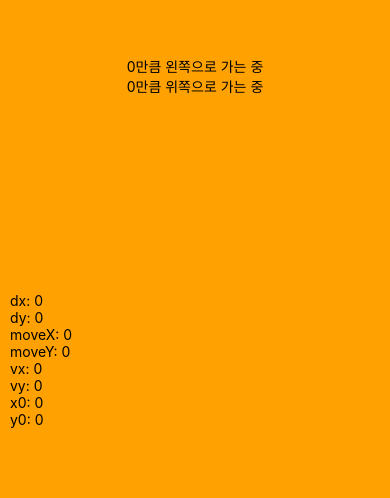
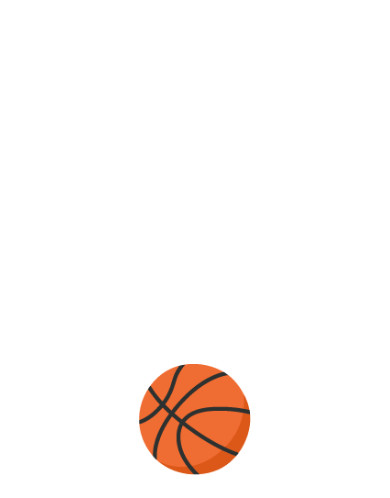
Before and after one commit to thetentmaker/RNAnimation, a React Native app: screen / in a window 390 px wide. Shown: the part 346-844 px from the top of the page. Built offline with nearby package versions, Linux system fonts and the light colour scheme.

Commit message:
faet: PanResponderBall

```diff
--- a/App.tsx
+++ b/App.tsx
@@ -5,12 +5,12 @@
  * @format
  */
 import React from 'react';
-import PanResponderIntro from './src/chapter6/PanResponderIntro';
+import PanResponderBall from './src/chapter6/PanResponderBall';
 
 function App() {
   return (
     // <SafeAreaProvider>
-    <PanResponderIntro />
+    <PanResponderBall />
     // </SafeAreaProvider>
   );
 }
--- /dev/null
+++ b/src/chapter6/PanResponderBall.tsx
@@ -0,0 +1,55 @@
+import { useRef } from 'react';
+import { Animated, PanResponder, Text, View } from 'react-native';
+
+const PanResponderBall = () => {
+  const panAnim = useRef(new Animated.ValueXY({ x: 0, y: 0 })).current;
+  const panResponder = PanResponder.create({
+    onMoveShouldSetPanResponder: () => true,
+    // 터치 중(드래그)일 때 공 이동
+    onPanResponderMove: Animated.event(
+      [
+        null,
+        {
+          dx: panAnim.x,
+          dy: panAnim.y,
+        },
+      ],
+      { useNativeDriver: false },
+    ),
+    // 터치 종료(드래그 종료)일 때 공 이동 및 감속
+    onPanResponderEnd(e, gestureState) {
+      Animated.decay(panAnim, {
+        velocity: { x: gestureState.vx, y: gestureState.vy },
+        deceleration: 0.997,
+        useNativeDriver: true,
+      }).start();
+    },
+    // 1초 후 공이 제자리로 돌아오도록
+    onPanResponderRelease(e, gestureState) {
+      setTimeout(() => {
+        panAnim.setValue({ x: 0, y: 50 });
+        Animated.spring(panAnim, {
+          toValue: { x: 0, y: 0 },
+          useNativeDriver: true,
+        }).start();
+      }, 1500);
+    },
+  });
+  return (
+    <View style={{ flex: 1, justifyContent: 'center', alignItems: 'center' }}>
+      {/* 공 표시 */}
+      <Animated.View
+        {...panResponder.panHandlers}
+        style={{
+          position: 'absolute',
+          bottom: 20,
+          transform: [{ translateX: panAnim.x }, { translateY: panAnim.y }],
+        }}
+      >
+        <Text style={{ fontSize: 100 }}>🏀</Text>
+      </Animated.View>
+    </View>
+  );
+};
+
+export default PanResponderBall;
```
